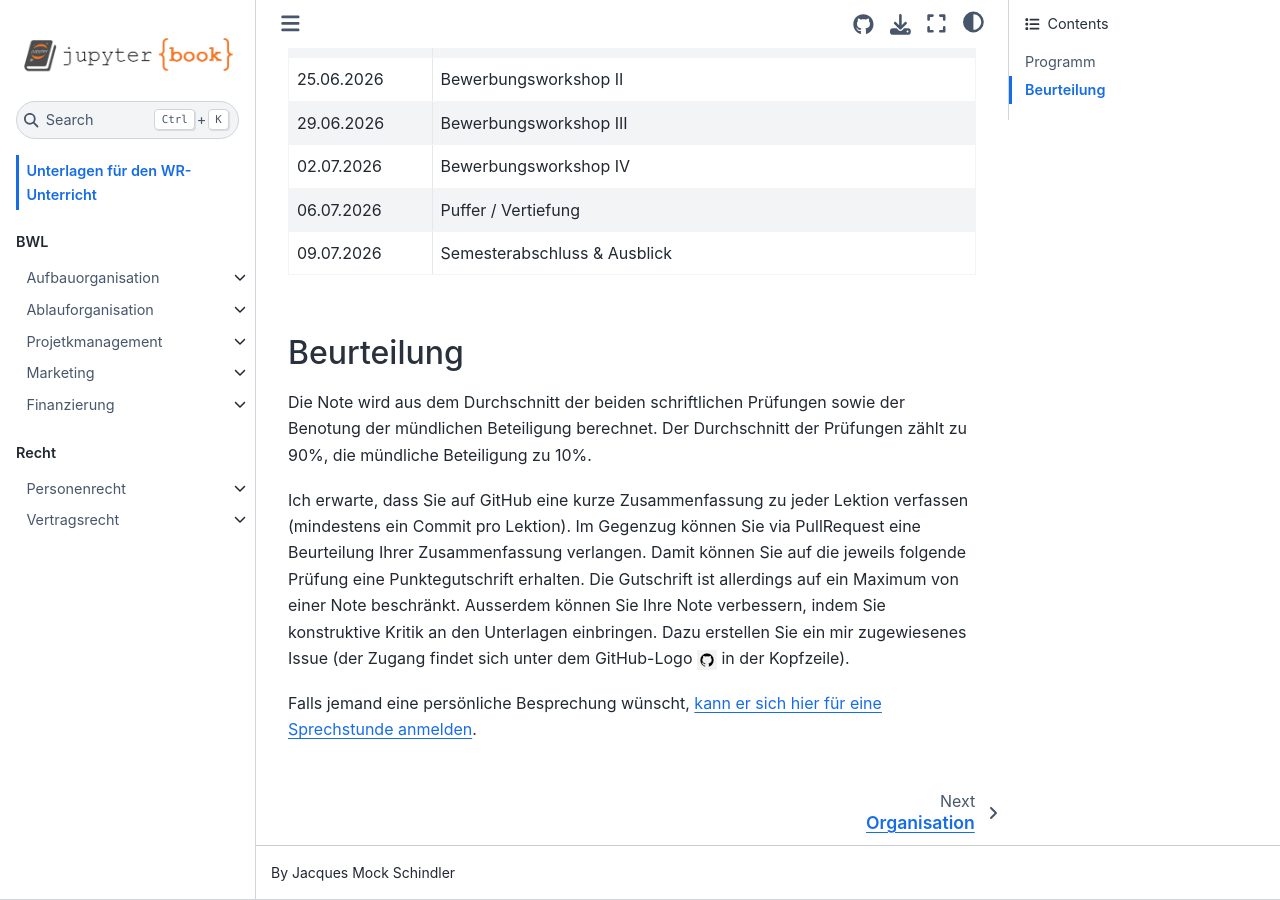
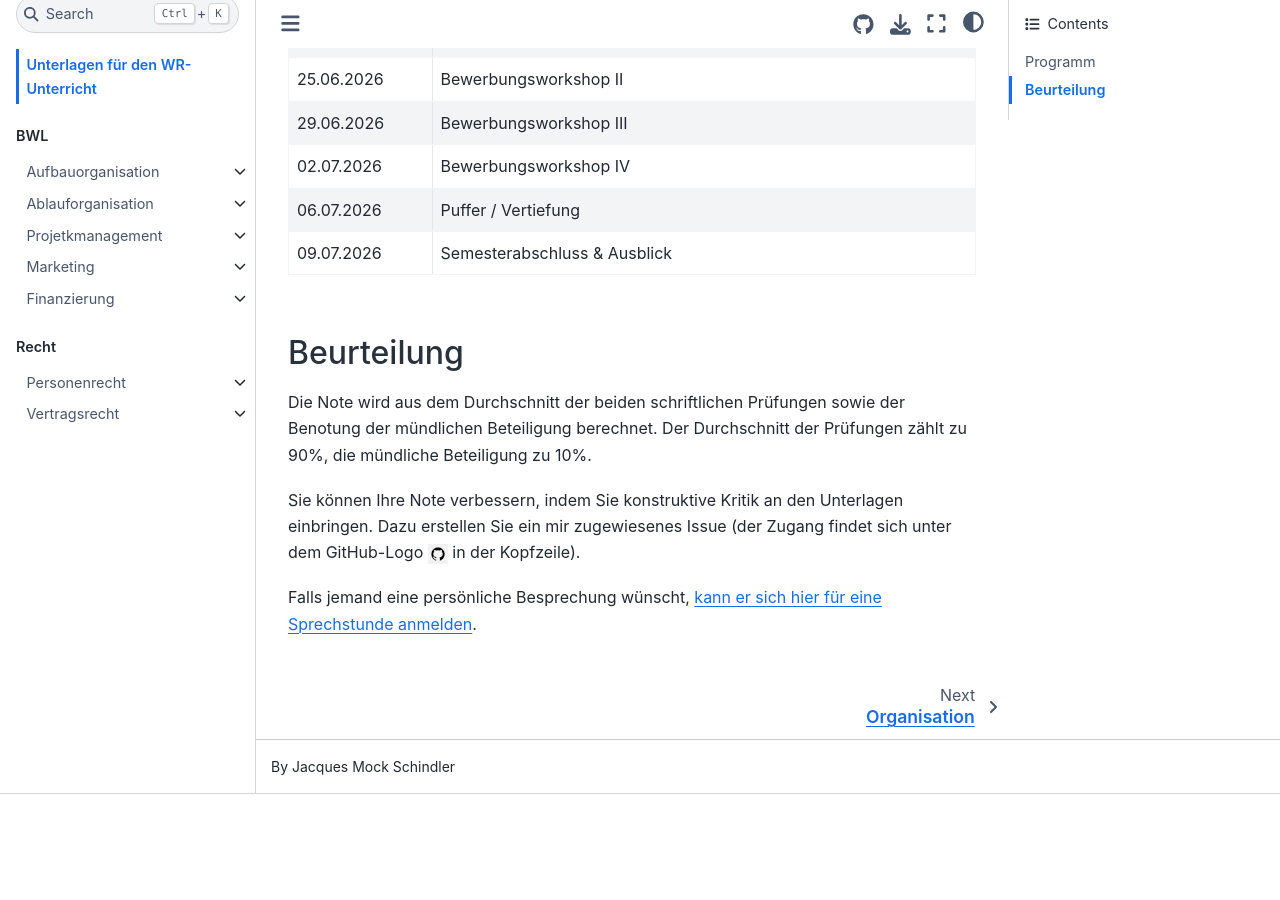
Before and after one commit to SkriptenMk/WR_I_24-27, a Jupyter Book: the page built from docs/intro.md, in a window 1280 px wide and 900 px high, scrolled down 1628 px. Built offline with Jupyter Book 1.0.4 settings and Sphinx 7.4.7 and the Sphinx Book theme 1.1.4, drawn with Linux system fonts in a browser that asks for light colours; after the commit the page ends 2422 px from its top, so only the background shows below that.

Commit message:
Reduziere die Zusatzleistung auf Kritik

```diff
--- a/docs/intro.md
+++ b/docs/intro.md
@@ -55,16 +55,9 @@ sowie der Benotung der mündlichen Beteiligung berechnet. Der
 Durchschnitt der Prüfungen zählt zu 90%, die mündliche Beteiligung zu
 10%.
 
-Ich erwarte, dass Sie auf GitHub eine kurze Zusammenfassung zu jeder Lektion
-verfassen (mindestens ein Commit pro Lektion). Im Gegenzug können Sie via
-PullRequest eine Beurteilung Ihrer Zusammenfassung verlangen. Damit können Sie
-auf die jeweils folgende Prüfung eine Punktegutschrift erhalten. Die Gutschrift
-ist allerdings auf ein Maximum von einer Note beschränkt. Ausserdem können Sie
-Ihre Note verbessern, indem Sie konstruktive Kritik an den Unterlagen
+Sie können Ihre Note verbessern, indem Sie konstruktive Kritik an den Unterlagen
 einbringen. Dazu erstellen Sie ein mir zugewiesenes Issue (der Zugang findet
-sich unter dem GitHub-Logo
-![](octocat_klein.png)
-in der Kopfzeile).
+sich unter dem GitHub-Logo ![](octocat_klein.png) in der Kopfzeile).
 
 Falls jemand eine persönliche Besprechung wünscht,
 <a href="https://calendar.app.google/UynTL5ttVPHhK1Hc8" target="_blank">
```
